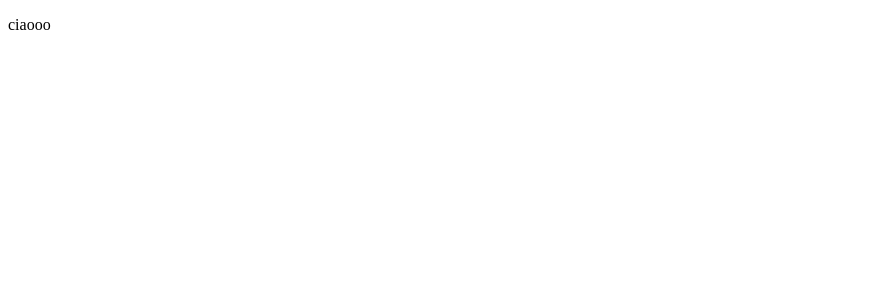
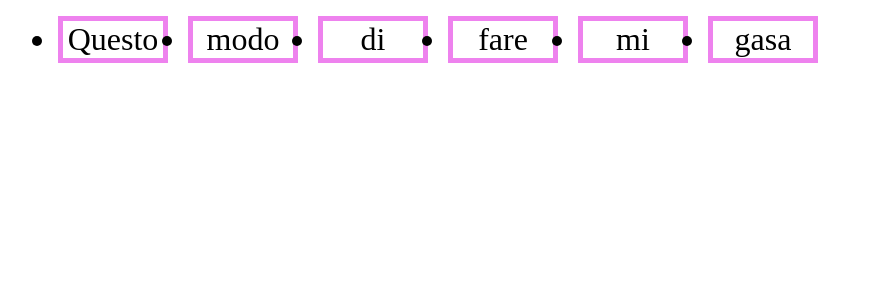
Before and after one commit to DanielMarella/js-snack-blocco-3, a Vue app in the folder vue-header/: page / in a window 1280 px wide. Shown: the top 300 px of the page, without its empty margins (0-873 px from the left). Built offline with nearby package versions, Linux system fonts and the light colour scheme.

Commit message:
adding some tag to create a list in flex, add some style

```diff
--- a/vue-header/src/components/HeaderApp.vue
+++ b/vue-header/src/components/HeaderApp.vue
@@ -1,5 +1,16 @@
 <template>
-<p>ciaooo</p>
+  <header>
+    <div>
+      <ul>
+        <li>Questo</li>
+        <li>modo</li>
+        <li>di</li>
+        <li>fare</li>
+        <li>mi</li>
+        <li>gasa</li>
+      </ul>
+    </div>
+  </header>
 </template>
 
 <script>
@@ -10,4 +21,15 @@ export default {
 
 <style lang="scss">
 
+  ul{
+    display: flex;
+  }
+
+  li{
+    font-size: 2rem;
+    margin: 0 10px;
+    text-align: center;
+    width: 100px;
+    border: 5px solid violet;
+  }
 </style>
```
